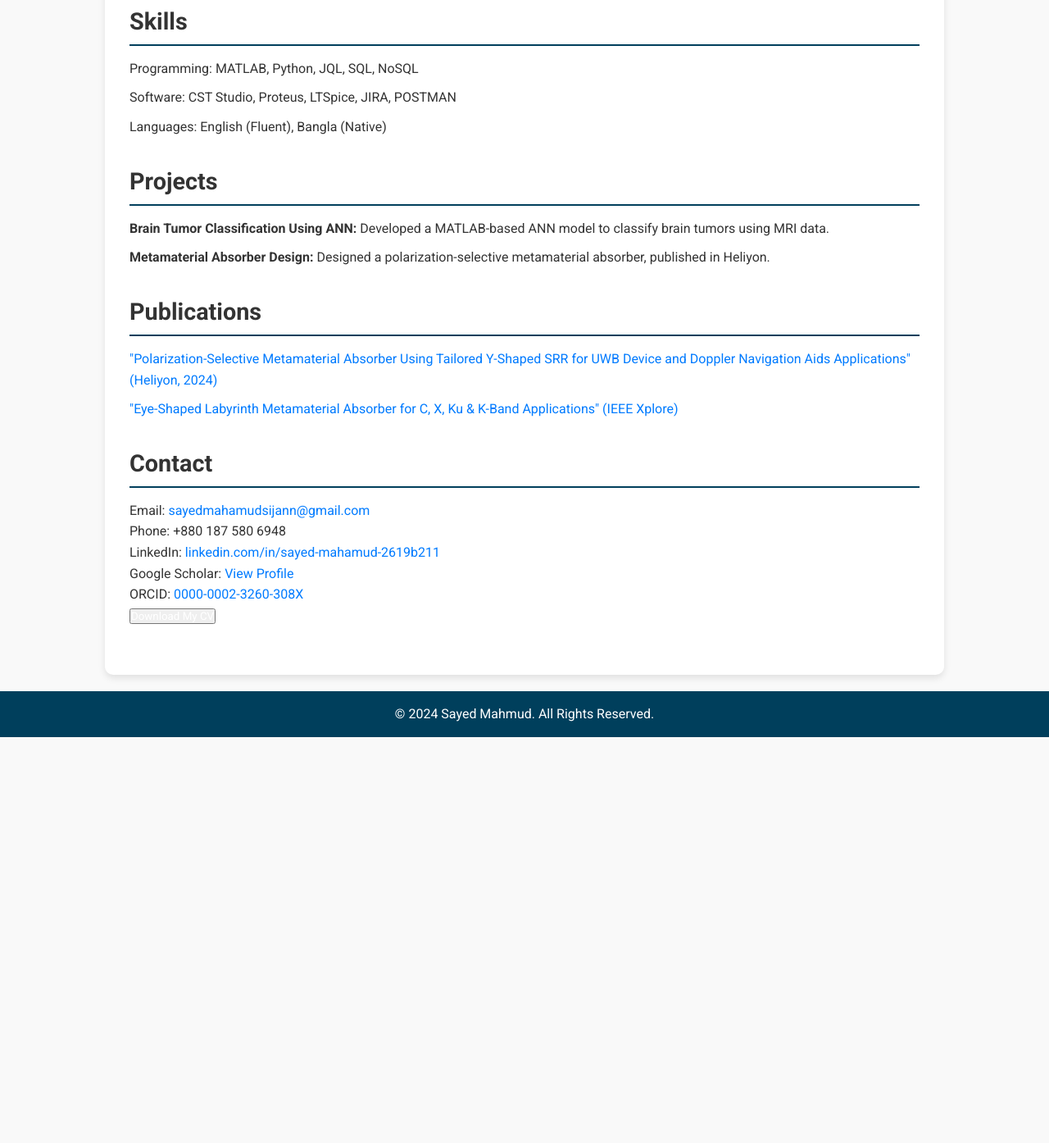
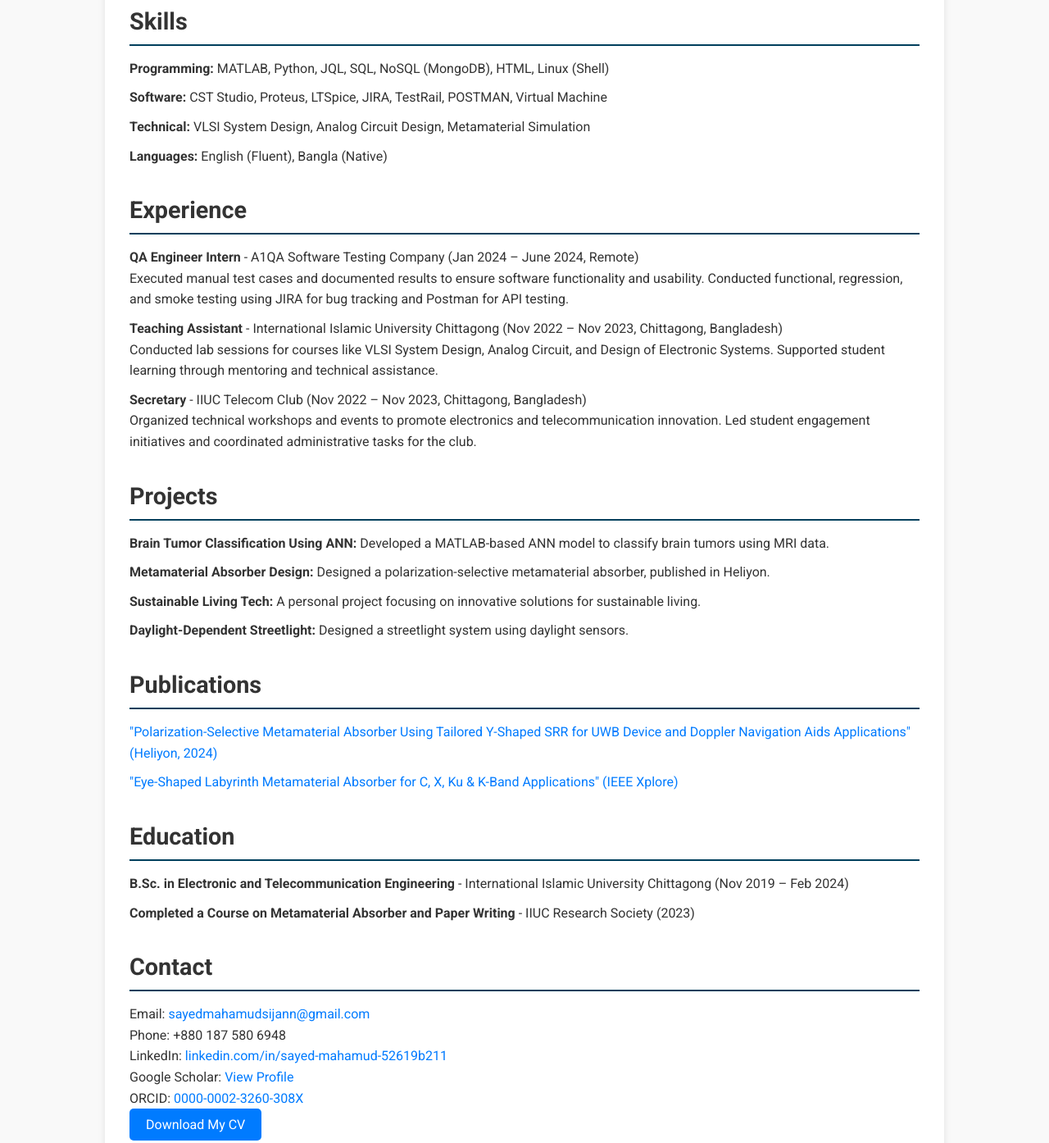
Before and after one commit to sayedmahamudsijan/Sayed-Mahmud, a plain HTML site: page index.html in a window 1280 px wide. Shown: the part 585-1979 px from the top of the page at 82% size. Before the commit the page ends 1484 px from the top, so only its background shows below. Drawn offline with Linux system fonts and the light colour scheme.

Commit message:
index.html

```diff
--- a/index.html
+++ b/index.html
@@ -104,18 +104,40 @@
             background-color: #003f5c;
             color: white;
         }
+
+        button {
+            background-color: #007bff;
+            color: white;
+            border: none;
+            padding: 10px 20px;
+            font-size: 16px;
+            border-radius: 5px;
+            cursor: pointer;
+            transition: background-color 0.3s ease;
+        }
+
+        button:hover {
+            background-color: #0056b3;
+        }
+
+        button a {
+            color: white;
+            text-decoration: none;
+        }
     </style>
 </head>
 <body>
     <header>
         <img src="dp.jpg" alt="Profile Picture">
         <h1>Sayed Mahmud</h1>
-        <p>Electronic and Telecommunication Engineer | Researcher in Computational Electromagnetics</p>
+        <p>QA Engineer | Researcher in Computational Electromagnetics</p>
         <nav>
             <a href="#about">About Me</a>
             <a href="#skills">Skills</a>
             <a href="#projects">Projects</a>
+            <a href="#experience">Experience</a>
             <a href="#publications">Publications</a>
+            <a href="#education">Education</a>
             <a href="#contact">Contact</a>
         </nav>
     </header>
@@ -129,9 +151,28 @@
         <section id="skills">
     <h2>Skills</h2>
     <ul>
-                <li>Programming: MATLAB, Python, JQL, SQL, NoSQL</li>
-                <li>Software: CST Studio, Proteus, LTSpice, JIRA, POSTMAN</li>
-                <li>Languages: English (Fluent), Bangla (Native)</li>
+        <li><strong>Programming:</strong> MATLAB, Python, JQL, SQL, NoSQL (MongoDB), HTML, Linux (Shell)</li>
+        <li><strong>Software:</strong> CST Studio, Proteus, LTSpice, JIRA, TestRail, POSTMAN, Virtual Machine</li>
+        <li><strong>Technical:</strong> VLSI System Design, Analog Circuit Design, Metamaterial Simulation</li>
+        <li><strong>Languages:</strong> English (Fluent), Bangla (Native)</li>
+    </ul>
+</section>
+
+        <section id="experience">
+            <h2>Experience</h2>
+            <ul>
+                <li>
+                    <strong>QA Engineer Intern</strong> - A1QA Software Testing Company (Jan 2024 – June 2024, Remote)
+                    <p>Executed manual test cases and documented results to ensure software functionality and usability. Conducted functional, regression, and smoke testing using JIRA for bug tracking and Postman for API testing.</p>
+                </li>
+                <li>
+                    <strong>Teaching Assistant</strong> - International Islamic University Chittagong (Nov 2022 – Nov 2023, Chittagong, Bangladesh)
+                    <p>Conducted lab sessions for courses like VLSI System Design, Analog Circuit, and Design of Electronic Systems. Supported student learning through mentoring and technical assistance.</p>
+                </li>
+                <li>
+                    <strong>Secretary</strong> - IIUC Telecom Club (Nov 2022 – Nov 2023, Chittagong, Bangladesh)
+                    <p>Organized technical workshops and events to promote electronics and telecommunication innovation. Led student engagement initiatives and coordinated administrative tasks for the club.</p>
+                </li>
             </ul>
         </section>
         <section id="projects">
@@ -144,6 +185,14 @@
                 <li>
                     <strong>Metamaterial Absorber Design:</strong>
                     Designed a polarization-selective metamaterial absorber, published in Heliyon.
+                </li>
+                <li>
+                    <strong>Sustainable Living Tech:</strong>
+                    A personal project focusing on innovative solutions for sustainable living.
+                </li>
+                <li>
+                    <strong>Daylight-Dependent Streetlight:</strong>
+                    Designed a streetlight system using daylight sensors.
                 </li>
             </ul>
         </section>
@@ -162,18 +211,28 @@
                 </li>
             </ul>
         </section>
+        <section id="education">
+            <h2>Education</h2>
+            <ul>
+                <li>
+                    <strong>B.Sc. in Electronic and Telecommunication Engineering</strong> - International Islamic University Chittagong (Nov 2019 – Feb 2024)
+                </li>
+                <li>
+                    <strong>Completed a Course on Metamaterial Absorber and Paper Writing</strong> - IIUC Research Society (2023)
+                </li>
+            </ul>
+        </section>
         <section id="contact">
             <h2>Contact</h2>
             <p>Email: <a href="mailto:sayedmahamudsijann@gmail.com">sayedmahamudsijann@gmail.com</a></p>
             <p>Phone: +880 187 580 6948</p>
-    <p>LinkedIn: <a href="https://linkedin.com/in/sayed-mahamud-2619b211" target="_blank">linkedin.com/in/sayed-mahamud-2619b211</a></p>
+            <p>LinkedIn: <a href="https://linkedin.com/in/sayed-mahamud-52619b211" target="_blank">linkedin.com/in/sayed-mahamud-52619b211</a></p>
             <p>Google Scholar: <a href="https://scholar.google.com/citations?hl=en&user=ERA4SrsAAAAJ" target="_blank">View Profile</a></p>
             <p>ORCID: <a href="https://orcid.org/0000-0002-3260-308X" target="_blank">0000-0002-3260-308X</a></p>
             <button>
                 <a href="Sayed_Mahamud_CV.pdf" download style="color: white; text-decoration: none;">Download My CV</a>
             </button>
         </section>
-
     </div>
     <footer>
         <p>&copy; 2024 Sayed Mahmud. All Rights Reserved.</p>
```
Lines whose indentation alone changed are shown as unchanged.
